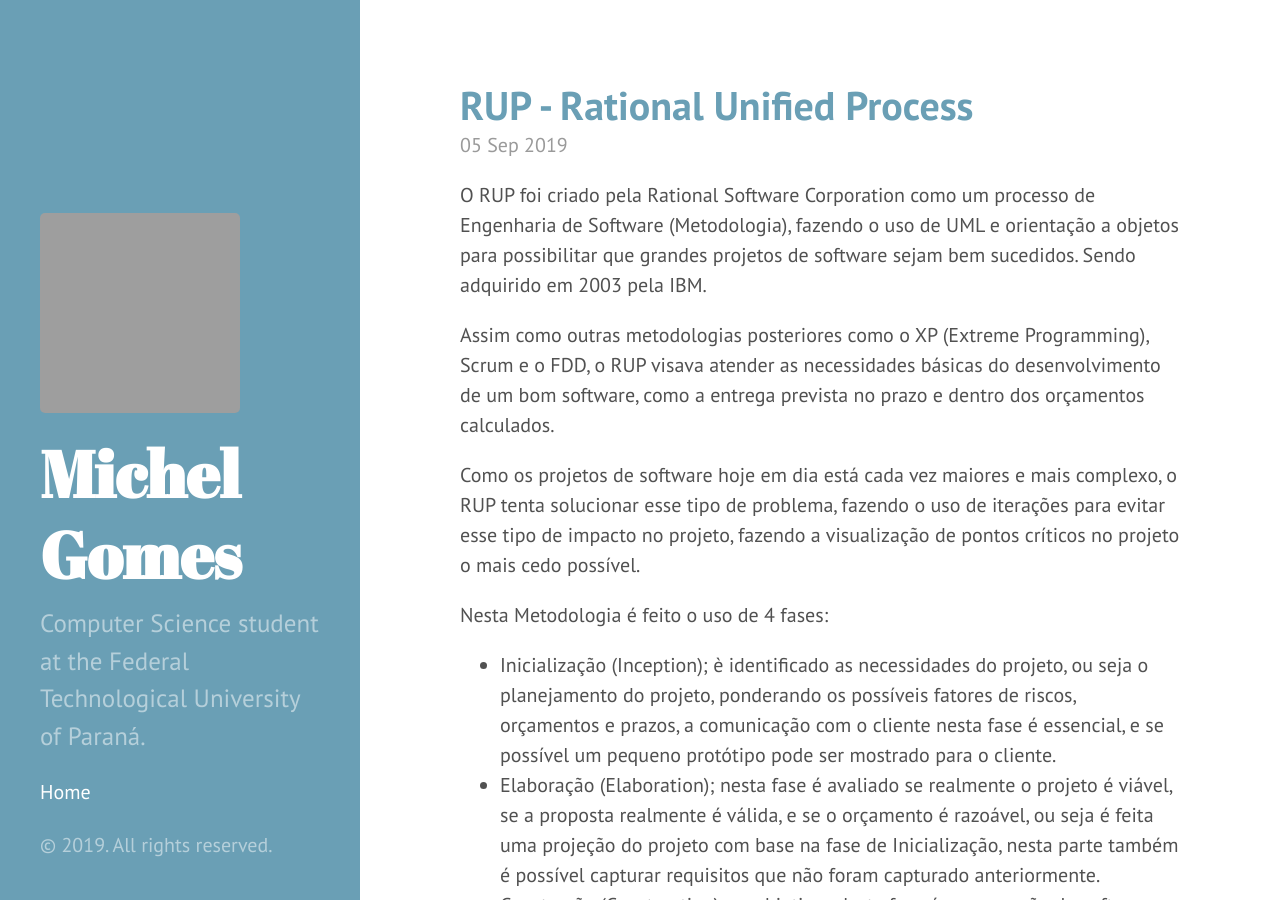
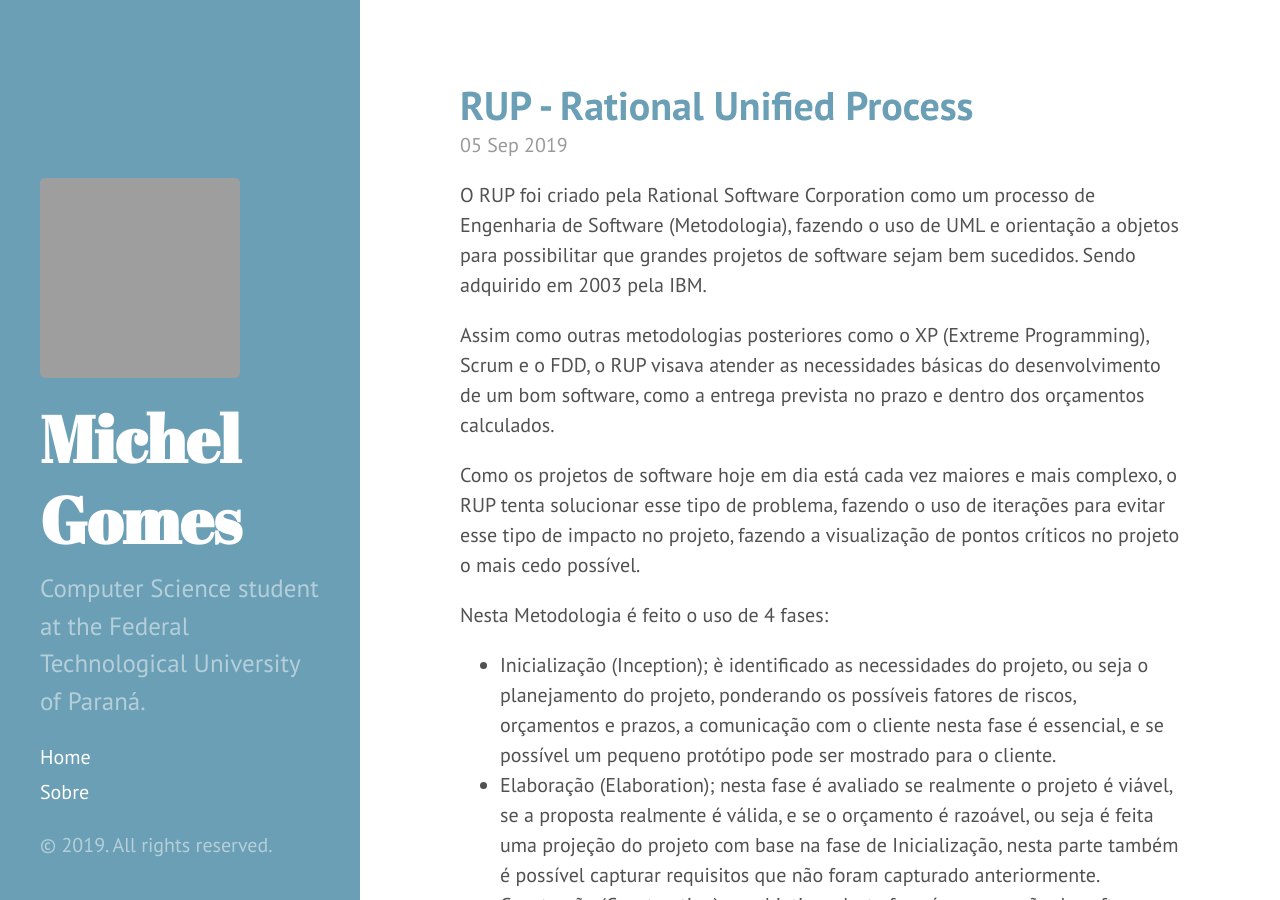
Before and after one commit to Jmallone/jmallone.github.io, a Jekyll site: the page built from index.html, in a window 1280 px wide and 900 px high. Built offline with Jekyll 4.4.1, drawn with Linux system fonts in a browser that asks for light colours; Markdown is read by kramdown in place of the engine named in the settings; the list of posts is cut into pages by our own code; grey boxes are pictures that could not be loaded.

Commit message:
Update sidebar.html

```diff
--- a/_includes/sidebar.html
+++ b/_includes/sidebar.html
@@ -13,7 +13,8 @@
     </div>
 
      <nav class="sidebar-nav">
-      <a class="sidebar-nav-item{% if page.url == site.baseurl %} active{% endif %}" href="{{ site.baseurl }}">Home</a>
+        <a class="sidebar-nav-item{% if page.url == site.baseurl %} active{% endif %}" href="{{ site.baseurl }}">Home</a>
+        <a class="sidebar-nav-item" href="{{ site.github.repo }}/2018/01/22/sobre/">Sobre</a>
      </nav>
     <p>&copy; {{ site.time | date: '%Y' }}. All rights reserved.</p>
   </div>
```
